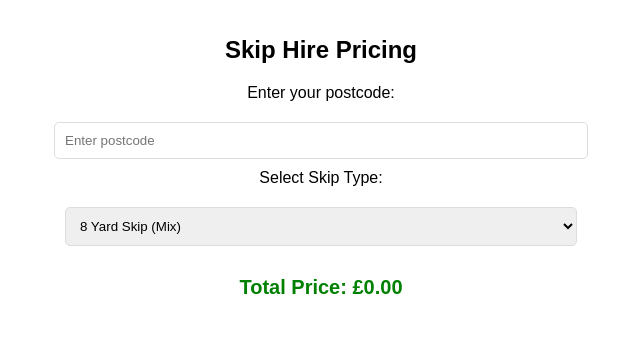
After one commit to hamzademzz/tasker-crm, a Django app: page /skip_hire/ in a window 1280 px wide. The commit adds this page. Shown: the top 338 px of the page, without its empty margins (319-959 px from the left). Run offline with Django 5.2, Linux system fonts and the light colour scheme; parts of the project's set-up code (start-up, migrations or seed data) failed here and were passed over.

Commit message:
Add skip hire

```diff
--- a/app/templates/app/home.html
+++ b/app/templates/app/home.html
@@ -134,8 +134,10 @@
         <a href="{% url 'partners' %}">Partners</a>
         <a href="{% url 'completed_jobs' %}">Completed Jobs</a>
         <a href="{% url 'lead_jobs' %}">Leads</a>
+        <a href="{% url 'skip_hire' %}">Skip Hire</a>
         <a href="#">Task Management</a>
         <a href="#">Data Export</a>
+
     </div>
 
 
--- /dev/null
+++ b/app/templates/app/skip_hire.html
@@ -0,0 +1,179 @@
+<!DOCTYPE html>
+<html lang="en">
+<head>
+    <meta charset="UTF-8">
+    <meta name="viewport" content="width=device-width, initial-scale=1.0">
+    <title>Skip Hire Pricing</title>
+    <style>
+        body {
+            font-family: Arial, sans-serif;
+            margin: 0;
+            padding: 0;
+            background-color: #f4f4f4;
+        }
+
+        .container {
+            width: 50%;
+            margin: auto;
+            padding: 20px;
+            background-color: white;
+            box-shadow: 0 0 10px rgba(0, 0, 0, 0.1);
+            border-radius: 10px;
+            text-align: center;
+        }
+
+        input, select {
+            width: 80%;
+            padding: 10px;
+            margin: 10px 0;
+            border-radius: 5px;
+            border: 1px solid #ddd;
+        }
+
+        h1 {
+            font-size: 24px;
+            margin-bottom: 20px;
+        }
+
+        label {
+            font-size: 16px;
+            margin-bottom: 10px;
+            display: block;
+        }
+
+        #totalPrice {
+            font-size: 20px;
+            color: green;
+            font-weight: bold;
+        }
+    </style>
+</head>
+<body>
+    <div class="container">
+        <h1>Skip Hire Pricing</h1>
+
+        <label for="postcode">Enter your postcode:</label>
+        <input type="text" id="postcode" placeholder="Enter postcode" oninput="calculatePrice()">
+
+        <label for="skipType">Select Skip Type:</label>
+        <select id="skipType" onchange="calculatePrice()">
+            <option value="8yard">8 Yard Skip (Mix)</option>
+            <option value="enc8yard">Enc 8 Yard Skip (Mix)</option>
+            <option value="crane8yard">8 Yard Crane Skip (Mix)</option>
+            <option value="10yard">10 Yard Skip (Mix)</option>
+            <option value="12yard">12 Yard Skip (Mix)</option>
+            <option value="enc12yard">Enc 12 Yard Skip (Mix)</option>
+            <option value="16yard">16 Yard Skip (Mix)</option>
+            <option value="20yardHardcore">20-40 Yard Hardcore</option>
+            <option value="20yardConcrete">20-40 Yard Concrete</option>
+            <option value="perTonneWood">Per Tonne Wood</option>
+            <option value="perTonnePlasteboard">Per Tonne Plasteboard</option>
+            <option value="perTonneMuck">Per Tonne Muck</option>
+            <option value="grab">Grab (Mix)</option>
+        </select>
+
+        <div id="priceDisplay">
+            <p id="totalPrice">Total Price: £0.00</p>
+        </div>
+    </div>
+
+    <script>
+        const zonePrices = {
+            "8yard": {
+                "zone1": { base: 300, vat: 60, haulage: 0, total: 360, profit: 55, profitVat: 11, profitTotal: 66 },
+                "zone2": { base: 310, vat: 62, haulage: 0, total: 372, profit: 55, profitVat: 11, profitTotal: 66 },
+                "zone3": { base: 320, vat: 64, haulage: 0, total: 384, profit: 55, profitVat: 11, profitTotal: 66 }
+            },
+            "enc8yard": {
+                "zone1": { base: 300, vat: 60, haulage: 0, total: 360, profit: 45, profitVat: 9, profitTotal: 54 },
+                "zone2": { base: 310, vat: 62, haulage: 0, total: 372, profit: 45, profitVat: 9, profitTotal: 54 },
+                "zone3": { base: 320, vat: 64, haulage: 0, total: 384, profit: 45, profitVat: 9, profitTotal: 54 }
+            },
+            "crane8yard": {
+                "zone1": { base: 300, vat: 60, haulage: 0, total: 360, profit: 55, profitVat: 11, profitTotal: 66 },
+                "zone2": { base: 310, vat: 62, haulage: 0, total: 372, profit: 55, profitVat: 11, profitTotal: 66 },
+                "zone3": { base: 320, vat: 64, haulage: 0, total: 384, profit: 55, profitVat: 11, profitTotal: 66 }
+            },
+            "10yard": {
+                "zone1": { base: 320, vat: 64, haulage: 0, total: 384, profit: 50, profitVat: 10, profitTotal: 60 },
+                "zone2": { base: 330, vat: 66, haulage: 0, total: 396, profit: 50, profitVat: 10, profitTotal: 60 },
+                "zone3": { base: 340, vat: 68, haulage: 0, total: 408, profit: 50, profitVat: 10, profitTotal: 60 }
+            },
+            "12yard": {
+                "zone1": { base: 340, vat: 68, haulage: 0, total: 408, profit: 50, profitVat: 10, profitTotal: 60 },
+                "zone2": { base: 350, vat: 70, haulage: 0, total: 420, profit: 50, profitVat: 10, profitTotal: 60 },
+                "zone3": { base: 360, vat: 72, haulage: 0, total: 432, profit: 50, profitVat: 10, profitTotal: 60 }
+            },
+            "enc12yard": {
+                "zone1": { base: 340, vat: 68, haulage: 0, total: 408, profit: 45, profitVat: 9, profitTotal: 54 },
+                "zone2": { base: 350, vat: 70, haulage: 0, total: 420, profit: 45, profitVat: 9, profitTotal: 54 },
+                "zone3": { base: 360, vat: 72, haulage: 0, total: 432, profit: 45, profitVat: 9, profitTotal: 54 }
+            },
+            "16yard": {
+                "zone1": { base: 340, vat: 68, haulage: 0, total: 408, profit: 50, profitVat: 10, profitTotal: 60 },
+                "zone2": { base: 350, vat: 70, haulage: 0, total: 420, profit: 50, profitVat: 10, profitTotal: 60 },
+                "zone3": { base: 410, vat: 82, haulage: 0, total: 492, profit: 50, profitVat: 10, profitTotal: 60 }
+            },
+            "20yardHardcore": {
+                "zone1": { base: 350, vat: 70, haulage: 0, total: 420, profit: 100, profitVat: 20, profitTotal: 120 },
+                "zone2": { base: 450, vat: 90, haulage: 0, total: 540, profit: 100, profitVat: 20, profitTotal: 120 },
+                "zone3": { base: 550, vat: 110, haulage: 0, total: 660, profit: 100, profitVat: 20, profitTotal: 120 }
+            },
+            "20yardConcrete": {
+                "zone1": { base: 350, vat: 70, haulage: 0, total: 420, profit: 150, profitVat: 30, profitTotal: 180 },
+                "zone2": { base: 450, vat: 90, haulage: 0, total: 540, profit: 150, profitVat: 30, profitTotal: 180 },
+                "zone3": { base: 550, vat: 110, haulage: 0, total: 660, profit: 150, profitVat: 30, profitTotal: 180 }
+            },
+            "perTonneWood": {
+                "zone1": { base: 100, vat: 20, haulage: 180, total: 300, profit: 30, profitVat: 6, profitTotal: 36 },
+                "zone2": { base: 100, vat: 20, haulage: 180, total: 300, profit: 30, profitVat: 6, profitTotal: 36 },
+                "zone3": { base: 100, vat: 20, haulage: 180, total: 300, profit: 30, profitVat: 6, profitTotal: 36 }
+            },
+            "perTonnePlasteboard": {
+                "zone1": { base: 200, vat: 40, haulage: 180, total: 420, profit: 55, profitVat: 11, profitTotal: 66 },
+                "zone2": { base: 200, vat: 40, haulage: 180, total: 420, profit: 55, profitVat: 11, profitTotal: 66 },
+                "zone3": { base: 200, vat: 40, haulage: 180, total: 420, profit: 55, profitVat: 11, profitTotal: 66 }
+            },
+            "perTonneMuck": {
+                "zone1": { base: 60, vat: 12, haulage: 180, total: 252, profit: 35, profitVat: 7, profitTotal: 42 },
+                "zone2": { base: 60, vat: 12, haulage: 180, total: 252, profit: 35, profitVat: 7, profitTotal: 42 },
+                "zone3": { base: 60, vat: 12, haulage: 180, total: 252, profit: 35, profitVat: 7, profitTotal: 42 }
+            },
+            "grab": {
+                "zone1": { base: 600, vat: 120, haulage: 0, total: 720, profit: 50, profitVat: 10, profitTotal: 60 },
+                "zone2": { base: 600, vat: 120, haulage: 0, total: 720, profit: 50, profitVat: 10, profitTotal: 60 },
+                "zone3": { base: 600, vat: 120, haulage: 0, total: 720, profit: 50, profitVat: 10, profitTotal: 60 }
+            }
+        };
+
+        const zones = {
+            "EN1": "zone1", "EN2": "zone1", "EN3": "zone1", "EN4": "zone1", "N13": "zone1", "N14": "zone1", "N15": "zone1", "N21": "zone1",
+            "CM16": "zone2", "CM17": "zone2", "CM18": "zone2", "CM19": "zone2", "AL1": "zone3", "E4": "zone3", "EC1": "zone3", "EC2": "zone3", "EC3": "zone3", "EC4": "zone3",
+            "CM20": "zone2", "CM21": "zone2", "CM22": "zone2", "CM23": "zone2", "IG5": "zone2", "IG6": "zone2", "IG8": "zone2", "IG9": "zone2", "E15": "zone2", "E16": "zone2",
+            "HA0": "zone3", "HA7": "zone3", "HA8": "zone3", "HA9": "zone3", "IG10": "zone1", "EN5": "zone1", "EN6": "zone1", "NW1": "zone2", "NW6": "zone2", "NW7": "zone2",
+            "NW8": "zone2", "NW9": "zone2", "NW10": "zone2", "WD6": "zone2", "WD7": "zone2", "WD17": "zone2", "WD18": "zone2", "WD19": "zone2", "WD23": "zone2", "WD24": "zone2",
+            "WD25": "zone2", "N8": "zone2", "N9": "zone2", "N10": "zone2", "N17": "zone2", "N18": "zone2", "N22": "zone2", "EN7": "zone1", "EN9": "zone1", "IG1": "zone2",
+            "IG2": "zone2", "IG3": "zone2", "IG4": "zone2", "IG7": "zone2", "IG11": "zone2", "N1": "zone1", "N1C": "zone1", "N1P": "zone1", "N2": "zone1", "N3": "zone1",
+            "N4": "zone1", "N5": "zone1", "N6": "zone1", "N7": "zone1", "N16": "zone2", "N19": "zone2", "N20": "zone2", "NW2": "zone2", "NW3": "zone2", "NW4": "zone2",
+            "NW5": "zone2", "RM1": "zone2", "RM4": "zone2", "RM5": "zone2", "RM6": "zone2"
+        };
+
+        function getZone(postcode) {
+            let zone = zones[postcode.toUpperCase()];
+            return zone || "zone1"; // Default to zone1 if postcode is not found
+        }
+
+        function calculatePrice() {
+            let postcode = document.getElementById("postcode").value;
+            let skipType = document.getElementById("skipType").value;
+
+            let zone = getZone(postcode);
+            let priceDetails = zonePrices[skipType][zone];
+
+            let totalPrice = priceDetails.total;
+
+            document.getElementById("totalPrice").innerText = `Total Price: £${totalPrice.toFixed(2)}`;
+        }
+    </script>
+</body>
+</html>
--- a/app/urls.py
+++ b/app/urls.py
@@ -19,4 +19,5 @@ urlpatterns = [
     path('partners/', views.partners, name='partners'),  # Partner list page
     path('partners/save/', views.save_partner, name='save_partner'),  # Save Partner (Create or Update)
     path('partners/upload/', views.upload_partners, name='upload_partners'),  # Upload Partners Excel file
+    path('skip_hire/', views.skip_hire, name='skip_hire'),
 ]
--- a/app/views.py
+++ b/app/views.py
@@ -450,3 +450,6 @@ def upload_partners(request):
             return HttpResponse(f"Error processing file: {str(e)}", status=500)
 
     return HttpResponse("Invalid request method.", status=400)
+
+def skip_hire(request):
+    return render(request, 'app/skip_hire.html')
```
